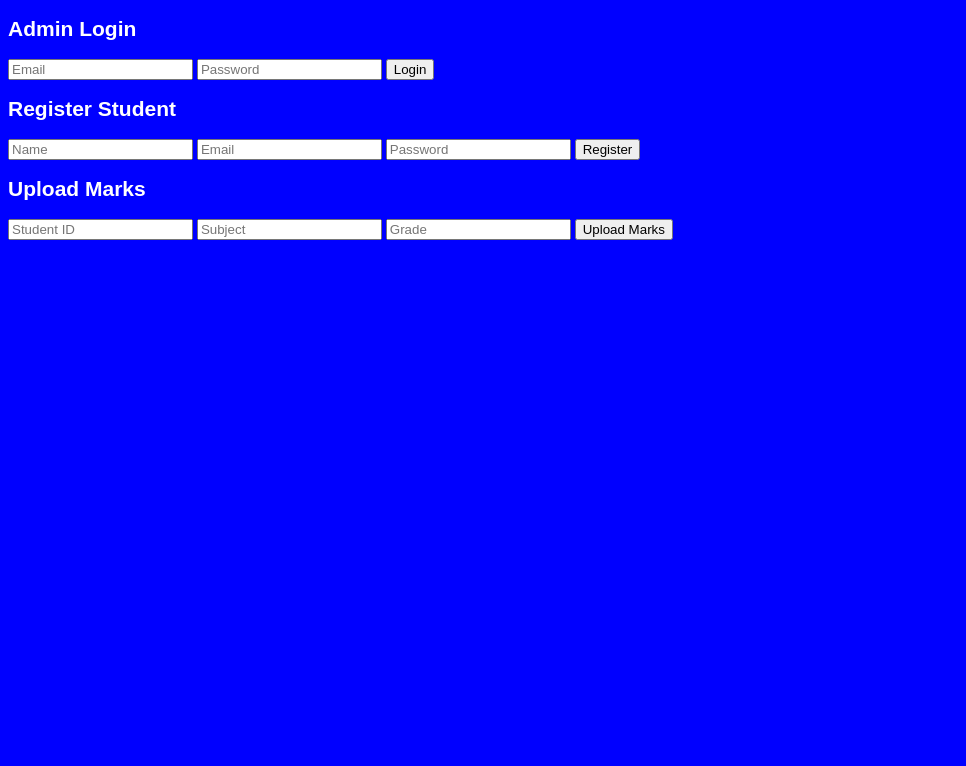
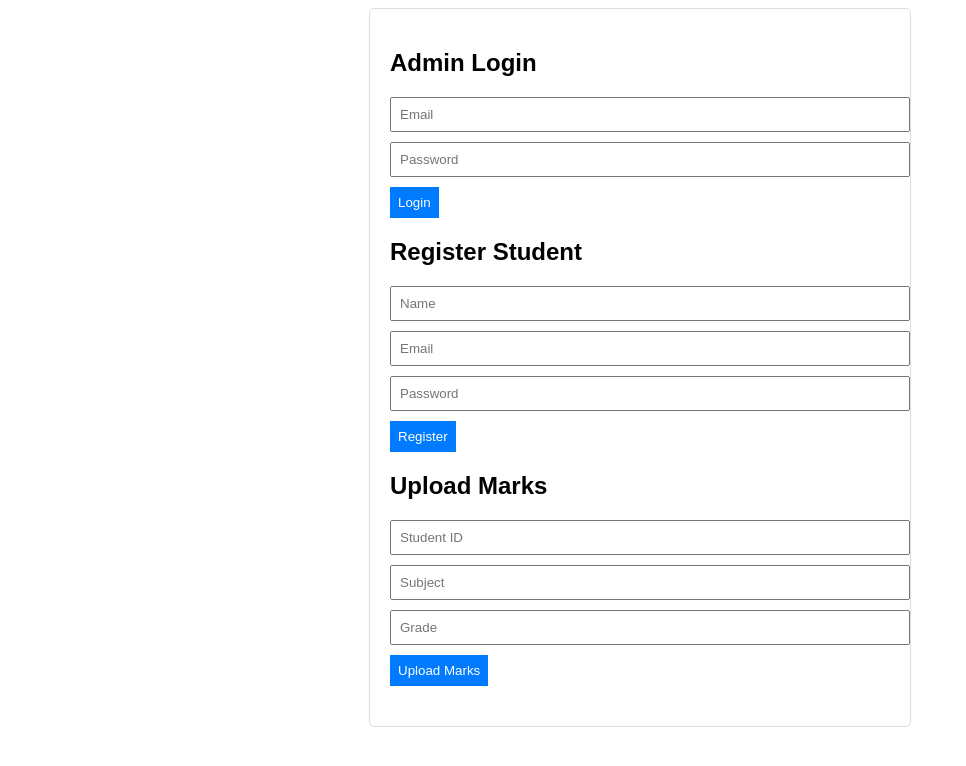
Before and after one commit to Kunta-pro/School-managment-, a plain HTML site: page frontend/index.html in a window 1280 px wide. Shown: the whole page, without its empty margins (0-966 px from the left). Drawn offline with Linux system fonts and the light colour scheme.

Commit message:
Update style.css

```diff
--- a/frontend/style.css
+++ b/frontend/style.css
@@ -1,33 +1,30 @@
 body {
-    background-color: blue; /* Set the background color to blue */
-    font-family: Arial, sans-serif; /* Ensure the font style is Arial */
-    color: white; /* Set text color to white */
-    font-size: 14px; /* Reduce font size */
+  font-family: Arial, sans-serif;
 }
 
-nav {
-    background-color: #333;
-    padding: 10px;
+#app {
+  max-width: 500px;
+  margin: auto;
+  padding: 20px;
+  border: 1px solid #ddd;
+  border-radius: 5px;
 }
 
-nav ul {
-    list-style-type: none;
+form {
+  margin-bottom: 20px;
 }
 
-nav ul li {
-    display: inline;
-    margin: 0 15px;
+input {
+  display: block;
+  margin: 10px 0;
+  padding: 8px;
+  width: 100%;
 }
 
-nav ul li a {
-    color: white; /* Link text color */
-    text-decoration: none;
+button {
+  padding: 8px;
+  background-color: #007bff;
+  color: #fff;
+  border: none;
+  cursor: pointer;
 }
-
-.section {
-    margin: 20px;
-}
-
-.hidden {
-    display: none;
-}
```
